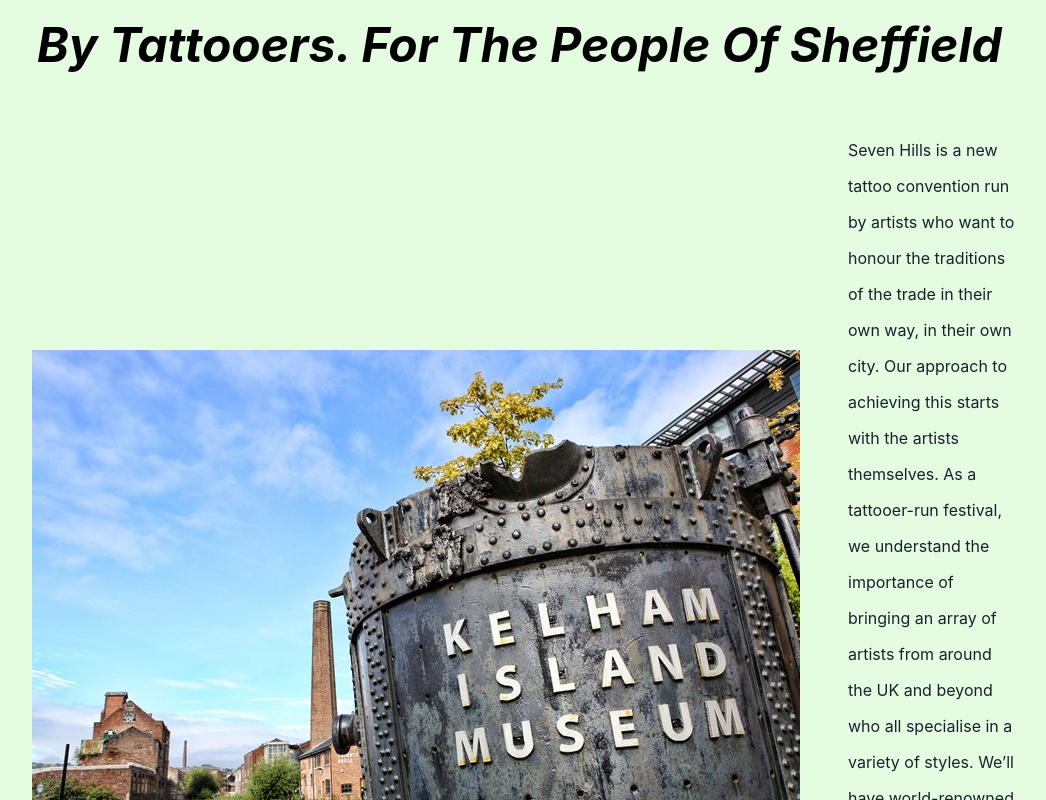
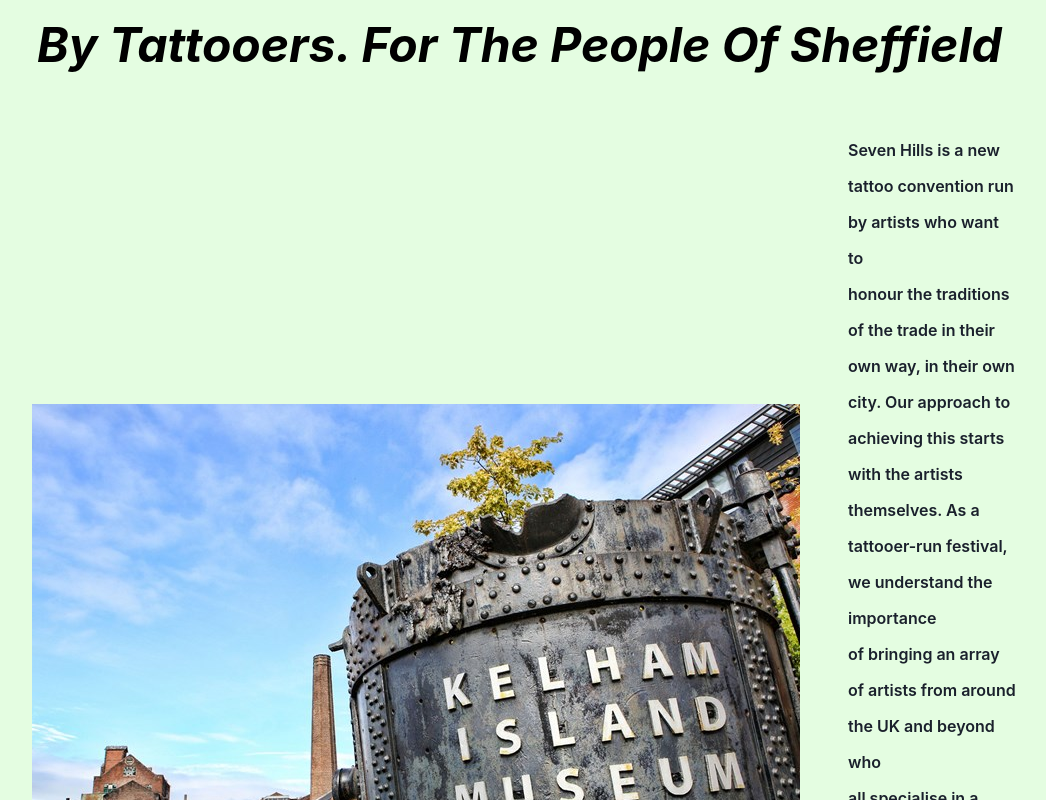
Before and after one commit to Niall-J-Hogan/BCC, a Next.js app: page /app/homepage in a window 1280 px wide. Shown: the part 580-1380 px from the top of the page, without its empty margins (96-1142 px from the left). Built offline with nearby package versions, Linux system fonts and the light colour scheme.

Commit message:
fix: adjusted article component

```diff
--- a/src/components/ArticleComponent/index.tsx
+++ b/src/components/ArticleComponent/index.tsx
@@ -26,14 +26,22 @@
       >
         {title}
       </Heading>
-      <HStack marginTop="50px">
+      <HStack marginTop="50px" height="full">
         {orientation === "flex-start" && (
           <Image alt="" src={image} sizes="300px" />
         )}
+        <VStack height="full">
+          <Text
+            as="article"
+            paddingX="40px"
+            lineHeight={"9"}
+            fontWeight={"semibold"}
+            whiteSpace="pre-line"
+          >
+            {articleText}
+          </Text>
+        </VStack>
 
-        <Text as="article" paddingX="40px" lineHeight={"9"}>
-          {articleText}
-        </Text>
         {orientation === "flex-end" && (
           <Image alt="" src={image} sizes="300px" />
         )}
```
